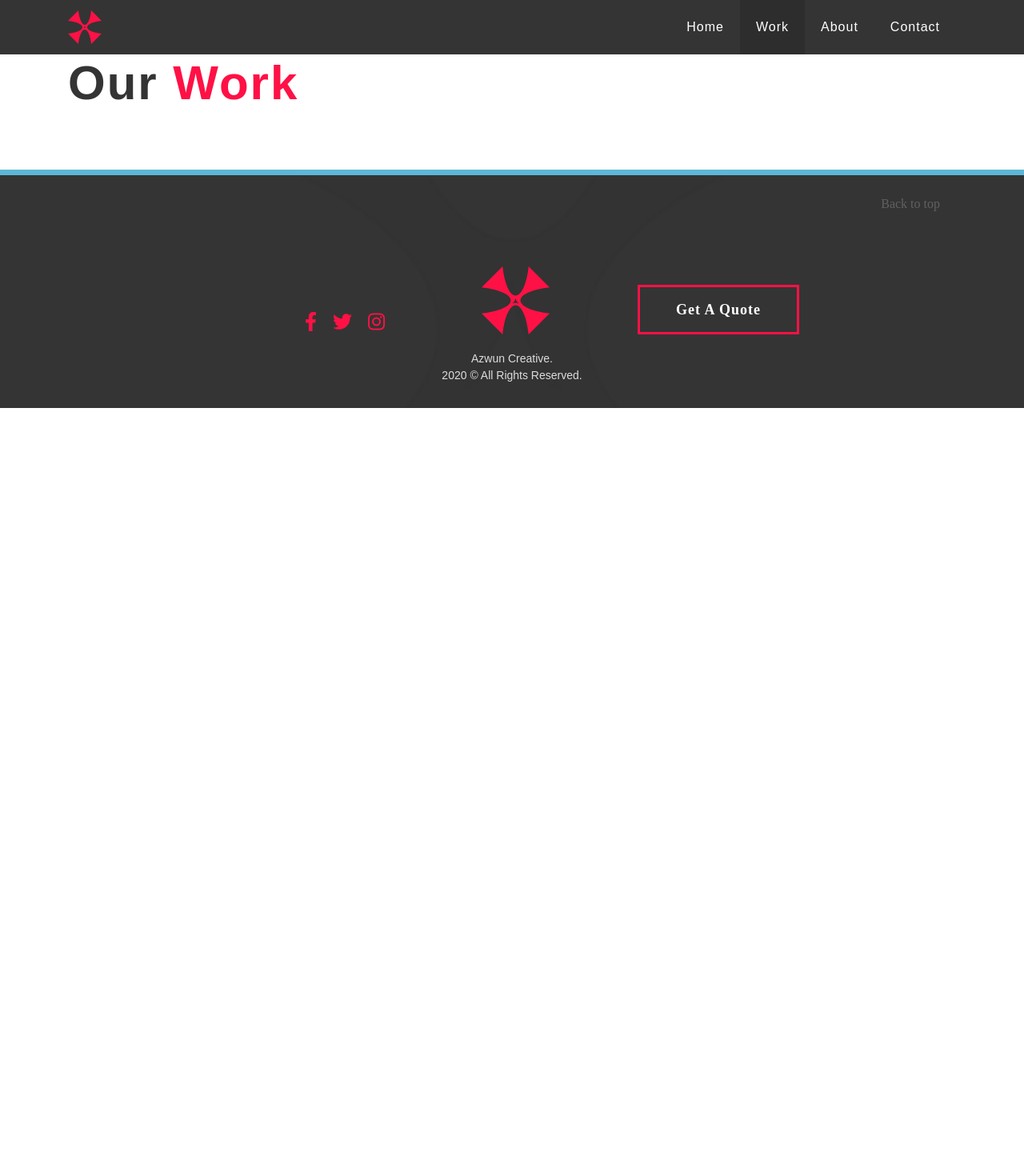
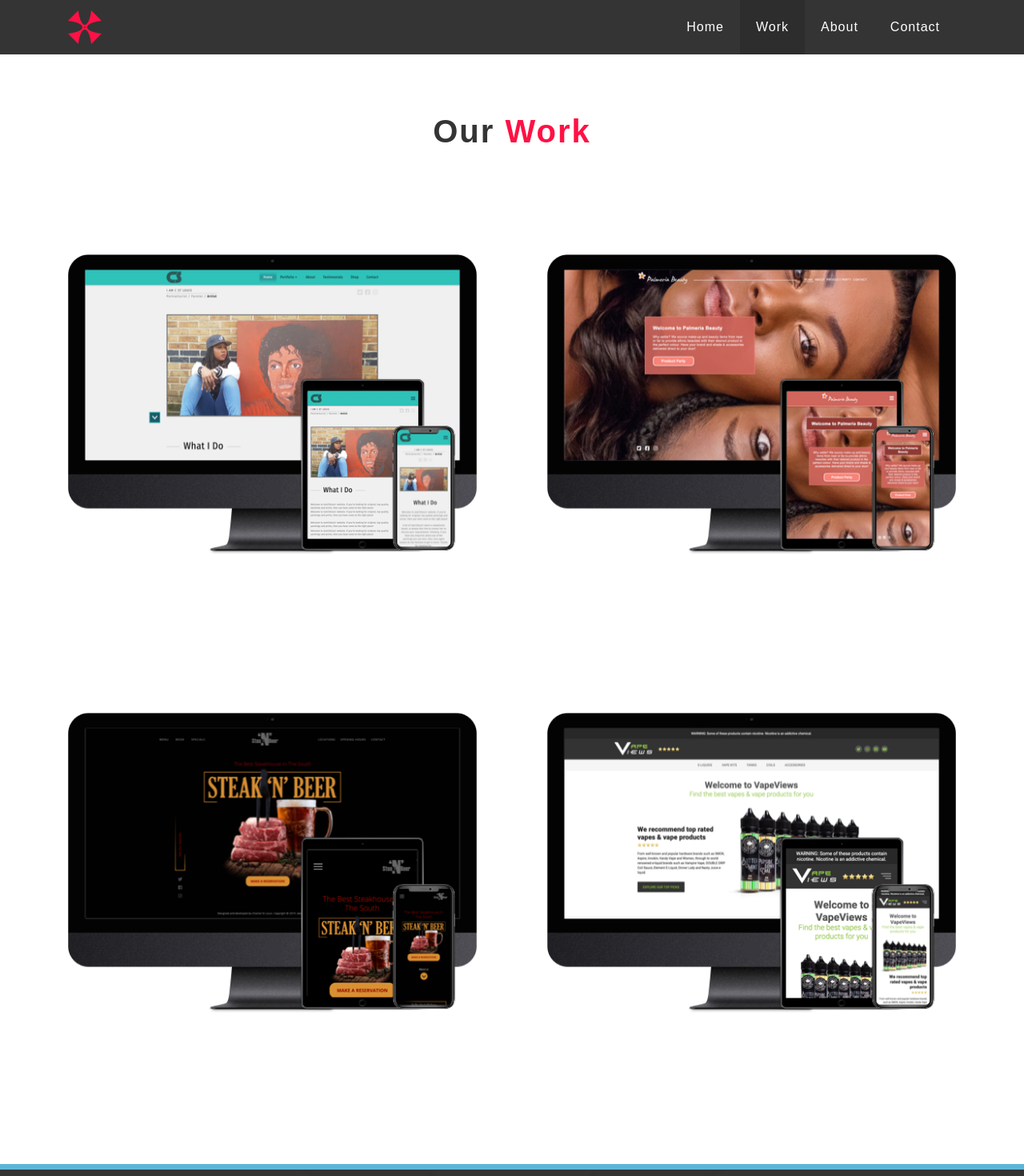
Before and after one commit to iamcstlouis/azwuncreative-react-rebuild, a React (Create React App) app: page /work in a window 1280 px wide. Shown: the top 1470 px of the page at 80% size. Before the commit the page ends 800 px from the top, so only its background shows below. Built offline with nearby package versions, Linux system fonts and the light colour scheme.

Commit message:
Adds OurWork component to project

```diff
--- a/src/components/our-approach/cards.js
+++ b/src/components/our-approach/cards.js
@@ -2,7 +2,8 @@ import React, { useState } from 'react'
 import SingleCard from './single-card'
 
 const Cards = () => {
-    const [cards, setCards] = useState ([
+    // const [cards, setCards] = useState ([
+    const [cards] = useState ([
       {
         icn: require("../../assets/imgs/home/icn_design_pink.png"),
         alt: "Azwun design icon",
--- /dev/null
+++ b/src/components/our-approach/our-approach-main-copy.component.jsx
@@ -0,0 +1,22 @@
+import React from 'react'
+import { Link } from 'react-router-dom'
+
+function OurApproachMainCopy() {
+    return (
+        <div className='section-copy'>
+            <p data-aos='fade-right'>
+                Just tell us what it is you have in mind and we’ll begin the process.
+                <span>Don’t know what you want?</span>
+            </p>
+            <p data-aos='fade-left'>No problem, sit back and let us do the work.</p>
+
+            <div className='azwun-btn azwun-btn--accent-border' data-aos='zoom-in'>
+                <Link to='/contact'
+                className='azwun-btn__txt azwun-btn__txt--dark'
+                >Work With Us</Link>
+            </div>
+        </div>
+    )
+}
+
+export default OurApproachMainCopy
--- a/src/components/our-approach/our-approach.component.jsx
+++ b/src/components/our-approach/our-approach.component.jsx
@@ -1,6 +1,7 @@
 import React from 'react'
-import { Link } from 'react-router-dom'
 import Cards from './cards'
+
+import OurApproachMainCopy from './our-approach-main-copy.component'
 
 import './our-approach.styles.scss'
 
@@ -10,28 +11,16 @@ function OurApproach() {
             <div className='container'>
             <div className='content-wrapper'>
                 <h1 data-aos='fade-up'>
-                Our <span>approach.</span>
+                    Our <span>approach.</span>
                 </h1>
 
                 <div className='cards'>
-                <ul className='cards-list'>
-                    <Cards />
-                </ul>
+                    <ul className='cards-list'>
+                        <Cards />
+                    </ul>
                 </div>
 
-                <div className='section-copy'>
-                <p data-aos='fade-right'>
-                    Just tell us what it is you have in mind and we’ll begin the process.
-                    <span>Don’t know what you want?</span>
-                </p>
-                <p data-aos='fade-left'>No problem, sit back and let us do the work.</p>
-
-                <div className='azwun-btn azwun-btn--accent-border' data-aos='zoom-in'>
-                    <Link to='/contact'
-                    className='azwun-btn__txt azwun-btn__txt--dark'
-                    >Work With Us</Link>
-                </div>
-                </div>
+                <OurApproachMainCopy />
             </div>
             </div>
   </section>
--- a/src/components/our-services/our-services.data.js
+++ b/src/components/our-services/our-services.data.js
@@ -52,7 +52,8 @@ import React, { useState } from 'react';
 import Service from './group-1-service.component';
 
 const OurServicesData = () => {
-    const [services, setServices] = useState([
+    // const [services, setServices] = useState([
+    const [services] = useState([
         {
             serviceIcn: require('../../assets/imgs/home/icn_ux-ui_2.svg'),
             alt: 'Azwun Creative UI/UX Icon',
--- a/src/components/our-values/our-values-list.js
+++ b/src/components/our-values/our-values-list.js
@@ -4,7 +4,8 @@ import SingleValue from './single-value.component'
 
 const OurValuesList = () => {
 
-    const [values, setValue] = useState([
+    // const [values, setValue] = useState([
+    const [values] = useState([
 
         {
             value: "Efficiency",
--- a/src/components/our-work/our-work.component.jsx
+++ b/src/components/our-work/our-work.component.jsx
@@ -1,5 +1,5 @@
-import React, { Component } from 'react';
-import { Link } from 'react-router-dom';
+import React from 'react';
+import ProjectsData from './projects-list'
 
 import './our-work.styles.scss'
 
@@ -13,18 +13,7 @@ const OurWork = () => {
                     </h1>
 
                     <div className='projects'>
-                        <div className='project'>
-                            <Link to='/contact' className='project-overlay' target='_blank'>
-                                <div className='img-wrapper'>
-                                    {/* <img data-aos='fade-up' /> */}
-                                </div>
-
-                                <div className='copy-wrapper'>
-                                    <h2 className='project-name' data-aos='fade-left'></h2>
-                                    <p className='project-desc' data-aos='fade-right'></p>
-                                </div>
-                            </Link>
-                        </div>
+                        <ProjectsData />
                     </div>
                 </div>
             </div>
--- a/src/components/our-work/our-work.styles.scss
+++ b/src/components/our-work/our-work.styles.scss
@@ -0,0 +1,91 @@
+.our-work {
+  .container {
+    .content-wrapper {
+      width: 85%;
+      margin: 0 auto;
+
+      @media screen and (min-width: 1024px) {
+        width: 100%;
+      }
+
+      h1 {
+        font-size: 40px;
+        font-weight: 900;
+        text-align: center;
+        padding: 7.2rem 0 0 0;
+      }
+
+      .projects {
+        @media screen and (min-width: 1024px) {
+          display: flex;
+          flex-wrap: wrap;
+          justify-content: space-between;
+          margin-top: 2rem;
+        }
+
+        @media screen and (min-width: 1200px) {
+          margin-top: 5rem;
+        }
+
+        .project {
+          margin-top: 8rem;
+          transition: all 0.5s ease-in-out;
+
+          @media screen and (min-width: 1024px) {
+            flex: 0 0 46%;
+          }
+
+          &:hover {
+            .project-overlay {
+              .img-wrapper {
+                img {
+                  opacity: 0.6;
+                  transition: all 0.5s ease-in-out;
+                }
+              }
+
+              .copy-wrapper {
+                opacity: 1;
+              }
+            }
+          }
+
+          .project-overlay {
+            cursor: pointer;
+            transition: all 0.5s ease-in-out;
+
+            .copy-wrapper {
+              text-align: center;
+              transition: all 0.5s ease-in-out;
+
+              @media screen and (min-width: 1024px) {
+                opacity: 0;
+              }
+
+              h2 {
+                font-size: 22px;
+                font-weight: 600;
+                margin-top: 4rem;
+                color: #343434;
+              }
+
+              p {
+                font-size: 16px;
+
+                @media screen and (min-width: 768px) {
+                  font-size: 20px;
+                  margin-top: 1rem;
+                }
+
+                @media screen and (min-width: 1024px) {
+                  font-size: 18px;
+                  margin-top: 0;
+                }
+              }
+            }
+          }
+        }
+      }
+    }
+  }
+}
--- /dev/null
+++ b/src/components/our-work/projects-list.jsx
@@ -0,0 +1,55 @@
+import React, { useState } from 'react'
+import SingleProject from './single-project.component'
+
+const ProjectsData = () => {
+    // const [projects, setProject] = useState ([
+    const [projects] = useState ([
+        {
+            project: 'iamCStlouis',
+            projectLink: "https://iamcstlouis.com/",
+            img: require("../../assets/imgs/work/project_iamcstlouis.png"),
+            alt:
+                "Artist's Online Portfolio site design and build by Azwun Creative",
+            projectName: "iamCStlouis - Painter’s Portfolio",
+            projectDesc: "Web Design and Development."
+        },
+        {
+            project: 'Palmeria Beauty',
+            projectLink: "http://palmeriabeauty.com/",
+            img: require("../../assets/imgs/work/project_palmeria_beauty.png"),
+            alt:
+                "Artist's Online Portfolio site design and build by Azwun Creative",
+            projectName: "Palmeria Beauty",
+            projectDesc: "Web Design and Development."
+        },
+        {
+            project: 'Steak N Beer',
+            projectLink: "https://steaknbeer.netlify.app/",
+            img: require("../../assets/imgs/work/project_steak_n_beer.png"),
+            alt:
+                "Artist's Online Portfolio site design and build by Azwun Creative",
+            projectName: "Steak ’N’ Beer",
+            projectDesc: "Web Design and Development."
+        },
+        {
+            project: 'VapeViews',
+            projectLink: "https://vapeviews.netlify.app/",
+            img: require("../../assets/imgs/work/project_vapeviews.png"),
+            alt:
+                "Artist's Online Portfolio site design and build by Azwun Creative",
+            projectName: "VapeViews",
+            projectDesc: "Web Design and Development."
+        }
+    ])
+
+    return (
+        <>
+        { projects.map( project => (
+            <SingleProject projectLink={project.projectLink} imageUrl={project.img} alt={project.alt} projectName={project.projectName} projectDesc={project.projectDesc} key={project.project} />
+        ))
+        }
+        </>
+    )
+}
+
+export default ProjectsData
--- /dev/null
+++ b/src/components/our-work/single-project.component.jsx
@@ -0,0 +1,21 @@
+import React from 'react'
+import { Link } from 'react-router-dom';
+
+function SingleProject({ projectLink, imageUrl, alt, projectName, projectDesc }) {
+    return (
+        <div className='project'>
+            <a href={projectLink} className='project-overlay' rel="noopener noreferrer" target='_blank'>
+                <div className='img-wrapper'>
+                    <img src={imageUrl} alt={alt} data-aos='fade-up' />
+                </div>
+
+                <div className='copy-wrapper'>
+                    <h2 className='project-name' data-aos='fade-left'>{projectName}</h2>
+                    <p className='project-desc' data-aos='fade-right'>{projectDesc}</p>
+                </div>
+            </a>
+        </div>
+    )
+}
+
+export default SingleProject
```
Also changed, not shown: src/components/our-work/our-work-data.js (deleted, +0 -38 lines).
